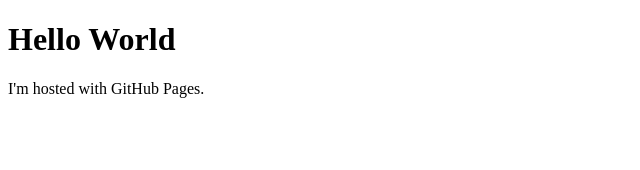
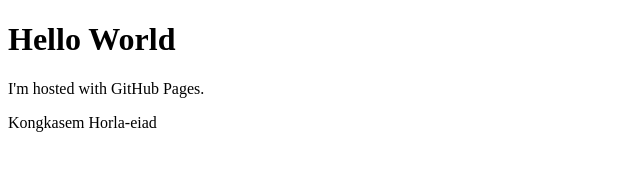
Before and after one commit to konghor/portfolio, a plain HTML site: page index.html in a window 1280 px wide. Shown: the whole page, without its empty margins (0-640 px from the left). Drawn offline with Linux system fonts and the light colour scheme.

Commit message:
update index.html

```diff
--- a/index.html
+++ b/index.html
@@ -3,5 +3,6 @@
 <body>
 <h1>Hello World</h1>
 <p>I'm hosted with GitHub Pages.</p>
+<p>Kongkasem Horla-eiad</p>
 </body>
 </html>
```
